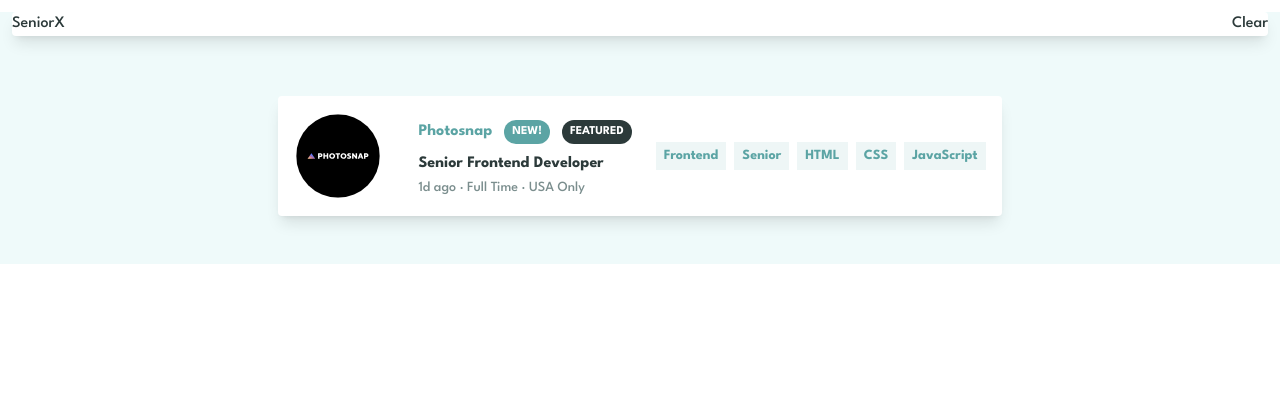
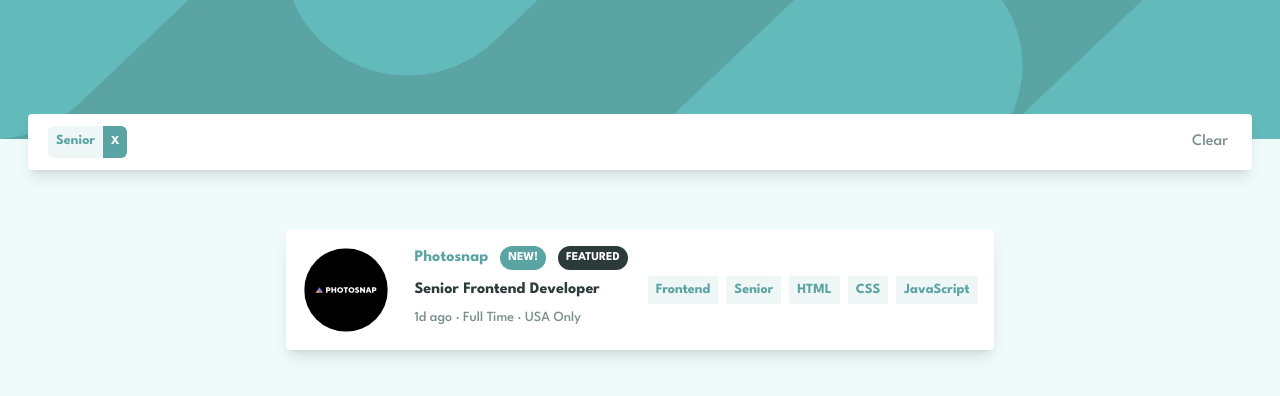
Before and after one commit to monte-dev/React-TailwindCSS-job-listings-FEM, a React (Vite) app: page / in a window 1280 px wide. Both pictures are taken after a click on the item "Senior". Shown: the top 396 px of the page. Built offline with nearby package versions, Linux system fonts and the light colour scheme.

Commit message:
add styles: filters, header

```diff
--- a/src/App.jsx
+++ b/src/App.jsx
@@ -1,5 +1,5 @@
 import { useState } from 'react';
-import { Filters, JobListings } from './components';
+import { Filters, JobListings, Header } from './components';
 
 function App() {
 	// initialize state to empty array
@@ -19,7 +19,8 @@ function App() {
 		setSelectedTags([]);
 	};
 	return (
-		<div className="bg-background h-full font-main text-dark-200">
+		<div className="bg-background min-h-screen  font-main text-dark-200">
+			<Header />
 			<Filters
 				selectedTags={selectedTags}
 				removeTag={removeTag}
--- a/src/components/Filters/Filters.jsx
+++ b/src/components/Filters/Filters.jsx
@@ -1,17 +1,35 @@
 const Filters = ({ selectedTags, removeTag, removeAllTags }) => {
 	console.log(selectedTags);
+	if (selectedTags < 1) {
+		return <div></div>;
+	}
 	return (
-		<>
-			<div className="m-3 mb-10 p-0 bg-white rounded transition-all duration-125 ease-in hover:border-l-[5px] hover:border-primary hover:cursor-pointer flex flex-col md:flex-row md:justify-between relative shadow-lg">
-				{selectedTags.map((tag) => (
-					<span key={tag}>
-						{tag}
-						<button onClick={() => removeTag(tag)}>X</button>
-					</span>
-				))}
-				<a onClick={() => removeAllTags()}>Clear</a>
-			</div>
-		</>
+		<div className="p-2 pt-0 container m-auto mt-[-25px]">
+			<section className="m-5 mt-0 md:mx-5 mb-10 p-3 bg-white rounded transition-all duration-125 ease-in hover:cursor-pointer flex justify-between items-center relative shadow-lg">
+				<div className="flex items-center flex-wrap gap-y-3">
+					{selectedTags.map((tag) => (
+						<span
+							key={tag}
+							className="bg-accent inline-block text-primary font-bold text-xs md:text-sm truncate h-8 py-0 pl-2 mx-2 rounded-md"
+						>
+							{tag}
+							<button
+								className="bg-primary text-white h-8 text-xs px-2 ml-2 hover:bg-dark-200"
+								onClick={() => removeTag(tag)}
+							>
+								X
+							</button>
+						</span>
+					))}
+				</div>
+				<a
+					onClick={() => removeAllTags()}
+					className="pl-2 md: px-3 text-dark-100 hover:text-primary hover:underline"
+				>
+					Clear
+				</a>
+			</section>
+		</div>
 	);
 };
 
--- /dev/null
+++ b/src/components/Header/Header.jsx
@@ -0,0 +1,17 @@
+const Header = () => {
+	return (
+		<header className="bg-primary">
+			<img
+				className=" w-full md:hidden"
+				src="/src/assets/images/bg-header-mobile.svg"
+				alt="background design"
+			/>
+			<img
+				className=" w-full hidden md:block"
+				src="/src/assets/images/bg-header-desktop.svg"
+				alt="background design"
+			/>
+		</header>
+	);
+};
+export default Header;
--- a/src/components/Job/Job.jsx
+++ b/src/components/Job/Job.jsx
@@ -24,8 +24,8 @@ const Job = (props) => {
 					className="absolute -inset-y-[45px] scale-[.575] md:relative md:-inset-0 md:p-4 md:scale-[.95]"
 					src={`/src/assets/` + logo}
 				></img>
-				<div className="ml-3 px-2 pt-7 md:pt-4 pb-3">
-					<div className="flex my-2">
+				<div className="ml-1 px-3 pt-7 md:pt-4 pb-3 md:px-1">
+					<div className="flex mb-2">
 						<h3 className="text-primary font-bold mr-3">
 							{company}
 						</h3>
@@ -40,7 +40,9 @@ const Job = (props) => {
 							</span>
 						) : null}
 					</div>
-					<h4 className="font-bold hover:text-primary">{position}</h4>
+					<h4 className="font-bold hover:text-primary mb-1">
+						{position}
+					</h4>
 					<span className="text-sm text-dark-100">
 						{postedAt} &#183; {contract} &#183; {location}
 					</span>
--- a/src/components/JobListings/JobListings.jsx
+++ b/src/components/JobListings/JobListings.jsx
@@ -8,7 +8,7 @@ const JobListings = ({ selectedTags, handleTagClick }) => {
 	};
 	if (selectedTags.length > 0) {
 		return (
-			<main className="jobListings p-2 container md:max-w-fit m-auto">
+			<main className="jobListings p-2 pt-0 container md:max-w-fit m-auto">
 				{data.filter(filterJobs).map((job, index) => {
 					return (
 						<Job
@@ -22,7 +22,7 @@ const JobListings = ({ selectedTags, handleTagClick }) => {
 		);
 	} else {
 		return (
-			<main className="jobListings p-2 container md:max-w-fit m-auto">
+			<main className="jobListings p-2 pt-10 container md:max-w-fit m-auto">
 				{data.map((job, index) => {
 					return (
 						<Job
--- a/src/components/index.js
+++ b/src/components/index.js
@@ -1,3 +1,4 @@
 export { default as Filters } from './Filters/Filters';
 export { default as Job } from './Job/Job';
 export { default as JobListings } from './JobListings/JobListings';
+export { default as Header } from './Header/Header';
```
